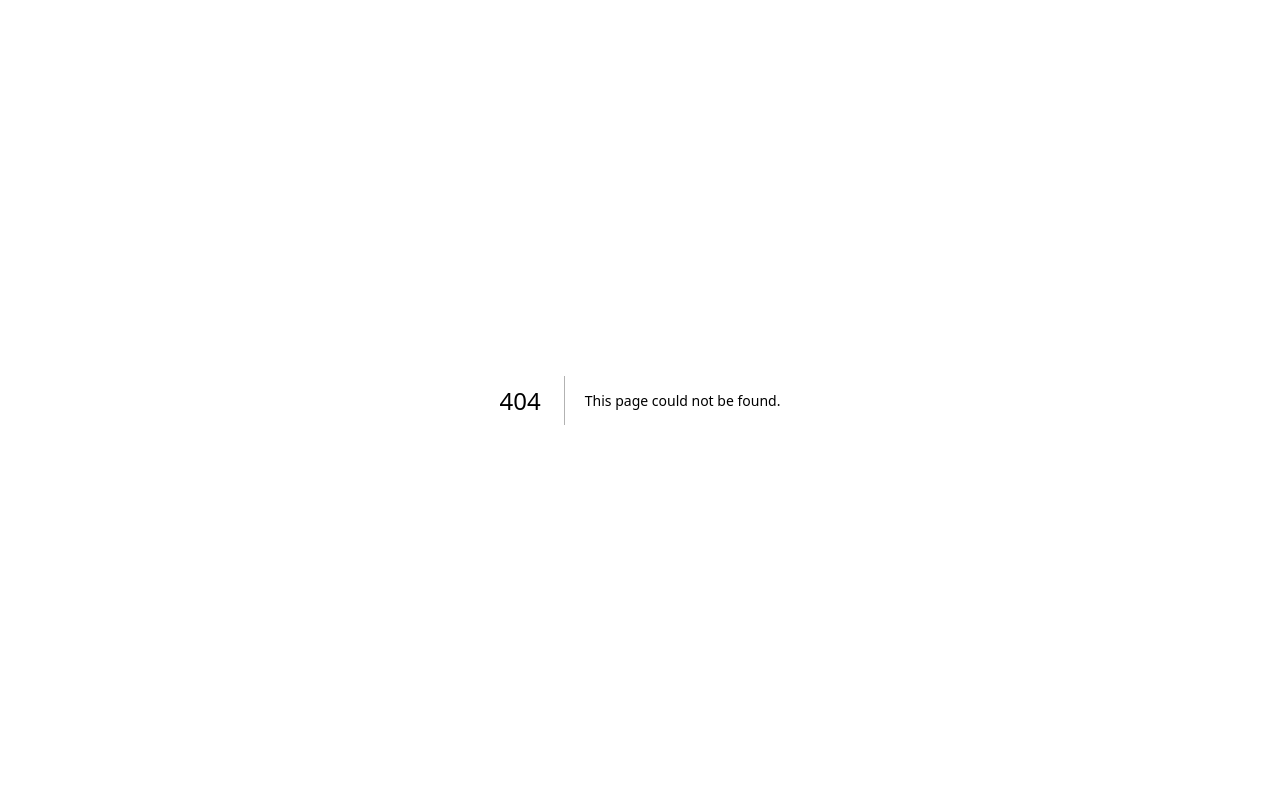
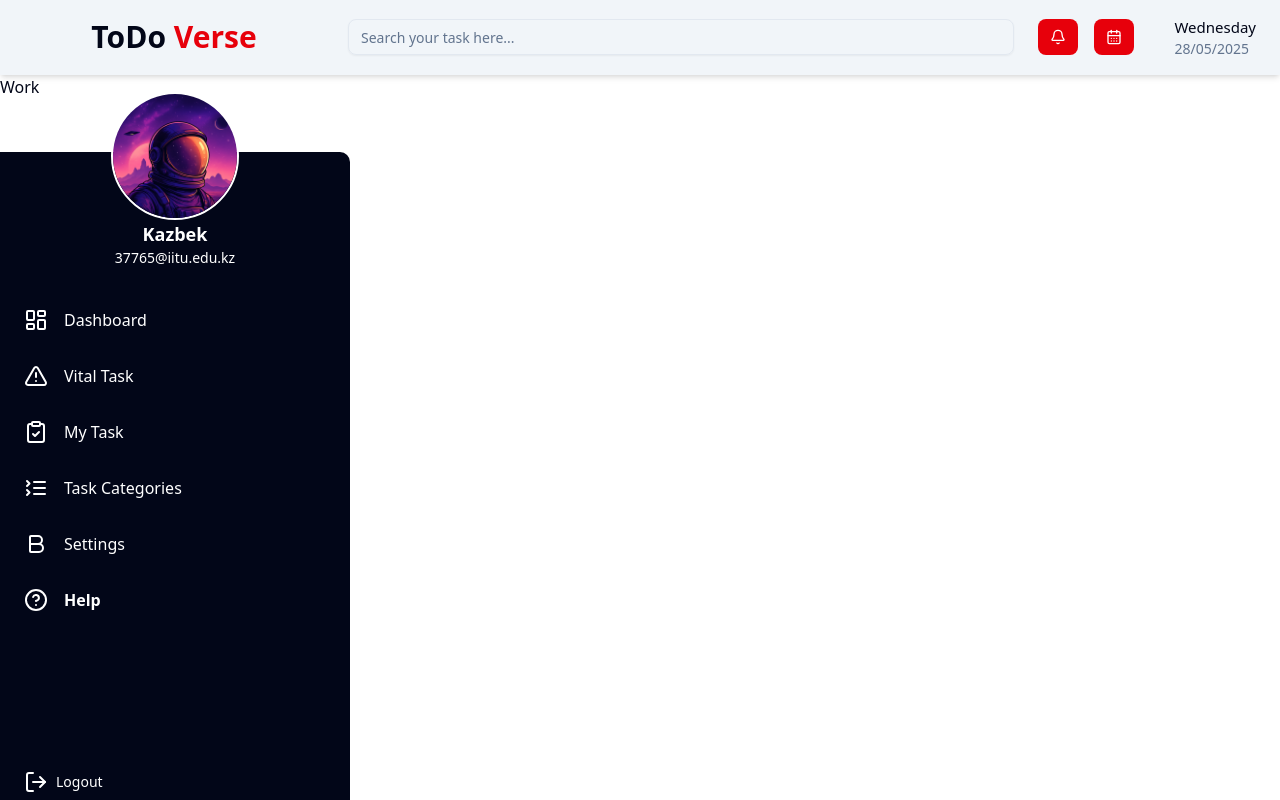
Before and after one commit to RealKazbek/ToDo-Verse, a Next.js app: page /help in a window 1280 px wide. Before the commit this address had no page. Built offline with nearby package versions, Linux system fonts and the light colour scheme.

Commit message:
Created help without design

```diff
--- /dev/null
+++ b/app/(todos)/help/page.tsx
@@ -0,0 +1,9 @@
+const Page = () => {
+  return (
+    <>
+      Work
+    </>
+  );
+};
+
+export default Page;
```
